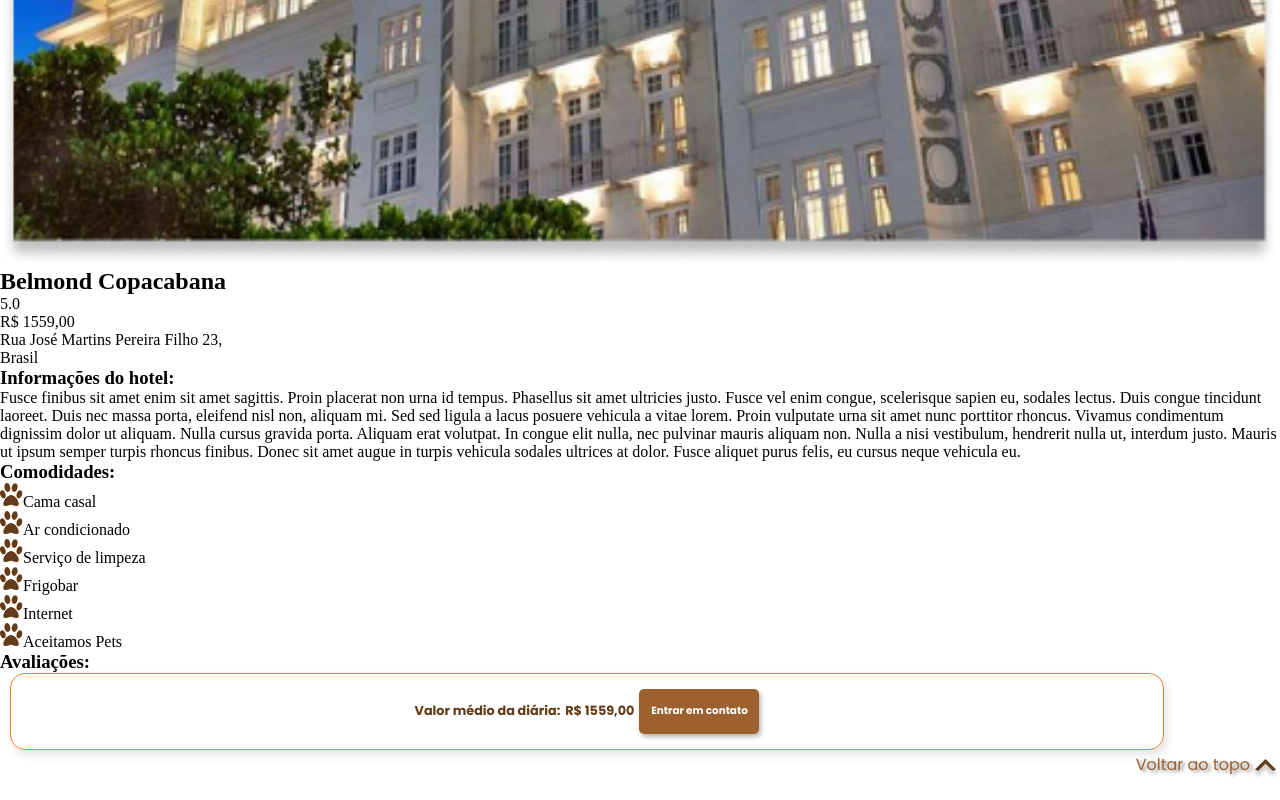
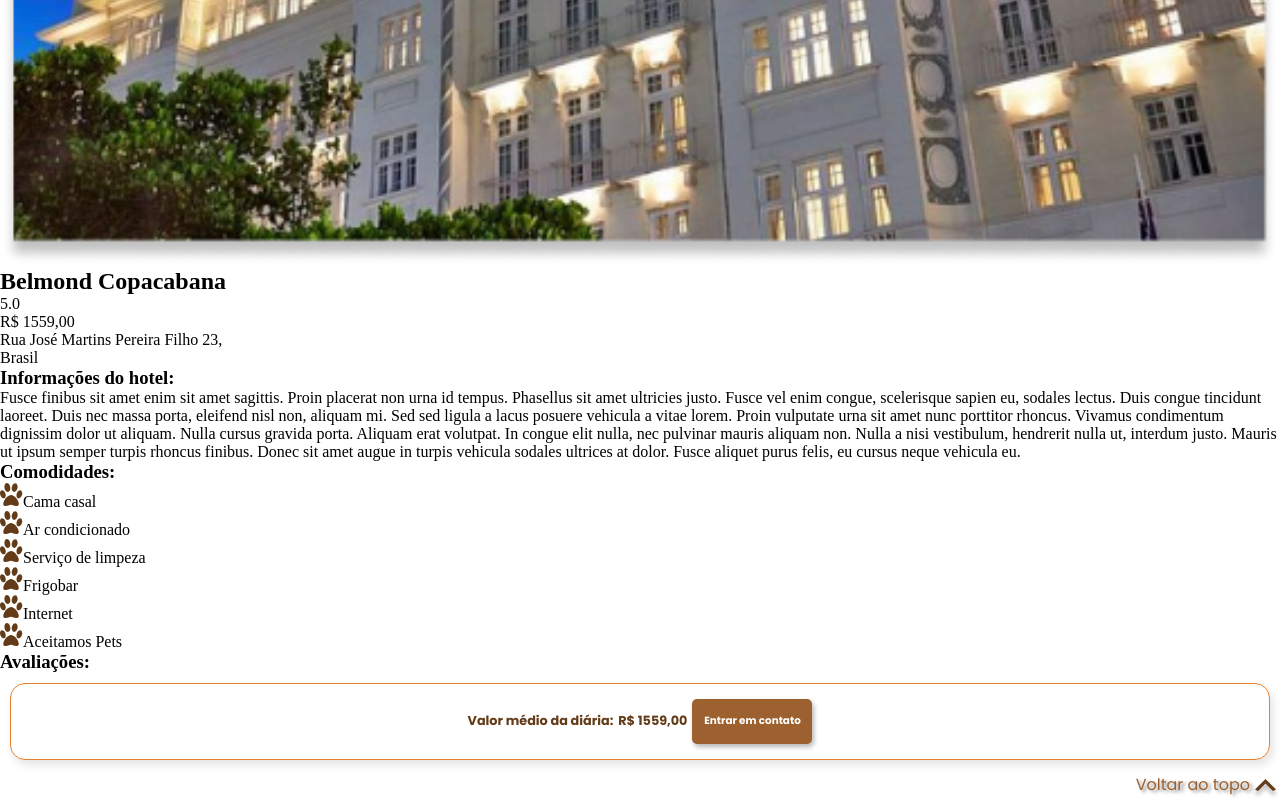
Before and after one commit to estartandodevs-course/barking-pets, a React (Create React App) app: page /description_hotel/1 in a window 1280 px wide. Shown: the part 713-1513 px from the top of the page. Built offline with nearby package versions, Linux system fonts and the light colour scheme.

Commit message:
adicionado o justify content-center

```diff
--- a/src/components/EstablishmentPrice/styles.scss
+++ b/src/components/EstablishmentPrice/styles.scss
@@ -4,9 +4,8 @@
   display: flex;
   align-items: center;
   justify-content: center;
-  width: 90%;
   height: 75px;
-  margin: 0px 10px;
+  margin: 10px 10px;
   border: 1px solid #e7812c;
   border-radius: 15px;
   box-shadow: rgba(0, 0, 0, 0.11) 3px 5px 10px;
```
